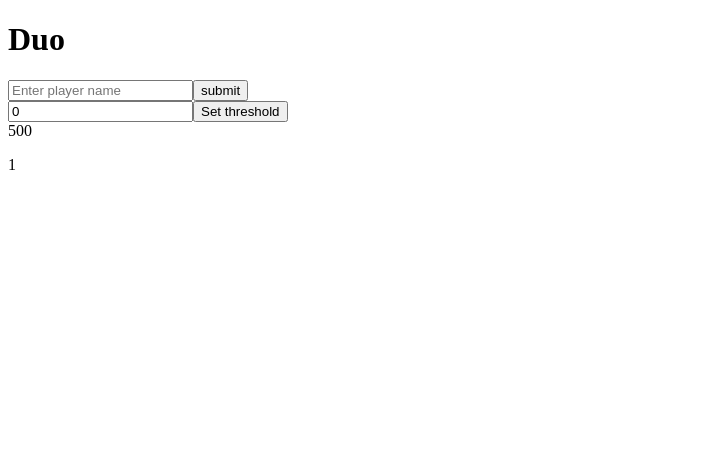
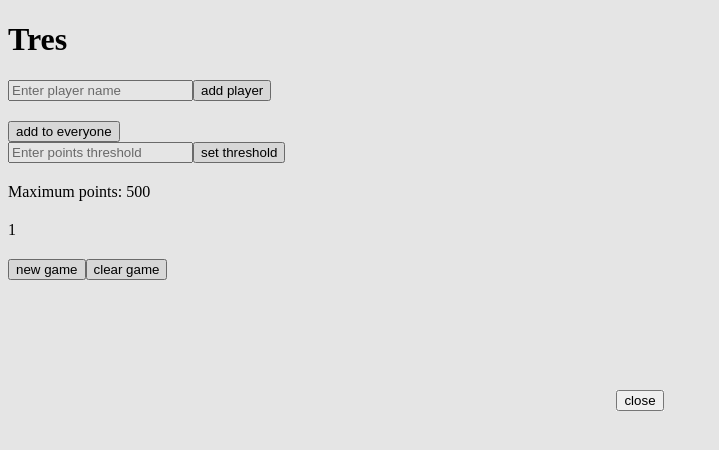
Before and after one commit to Dead-sea-AI/tres, a Vue app: page / in a window 1280 px wide. Shown: the top 450 px of the page, without its empty margins (0-719 px from the left). Built offline with nearby package versions, Linux system fonts and the light colour scheme.

Commit message:
remodeling modal

```diff
--- a/src/assets/main.css
+++ b/src/assets/main.css
@@ -1 +1,28 @@
 /* @import './base.css'; */
+
+.setup > div {
+  padding-bottom: 20px;
+}
+
+.player {
+  display: flex;
+  align-items: baseline;
+  gap: 5px;
+}
+.modal {
+  position: fixed;
+  top: 0;
+  bottom: 0;
+  left: 0;
+  right: 0;
+  background-color: grey;
+  opacity: 0.5;
+  z-index: 10;
+}
+
+.notification {
+  position: fixed;
+  top: 10px;
+  right: 10px;
+  color: red;
+}
--- a/src/components/GameSetup.vue
+++ b/src/components/GameSetup.vue
@@ -1,6 +1,6 @@
 <template>
   <div class="setup">
-    <h1>Duo</h1>
+    <h1>Tres</h1>
     <div class="settings-input">
       <input
         type="text"
@@ -8,24 +8,71 @@
         @keyup.enter="addPlayer"
         v-model="newPlayer"
       />
-      <button @click="addPlayer">submit</button>
+      <button @click="addPlayer">add player</button>
     </div>
     <div v-for="(player, index) in players" :key="player.id">
-      <div>{{ player.name }} {{ player.score }}</div>
-      <button @click="removePlayer(index)">remove player</button>
-      <button @click="editScore(index)">Edit score</button>
+      <div class="player">
+        <div>{{ player.name }}:</div>
+        <div v-if="!player.isEditing">{{ player.score }}</div>
+        <input
+          v-else
+          @keyup.enter="editingDone(player)"
+          type="number"
+          placeholder="Score"
+          v-model="player.score"
+        />
+        <input
+          v-model="additionalScore"
+          type="number"
+          placeholder="Enter score"
+          @keyup.enter="addScore(player)"
+        />
+        <button @click="addScore(player)">add score</button>
+      </div>
+      <button
+        @click="
+          removePlayer(index);
+          notify();
+        "
+      >
+        remove player
+      </button>
+      <button @click="editScore(player)">edit score</button>
     </div>
+    <button
+      @click="
+        addToAll();
+        increment();
+      "
+    >
+      add to everyone
+    </button>
     <div class="settings-input">
       <input
         v-model="amount"
         type="number"
         placeholder="Enter points threshold"
+        @keyup.enter="setMaxScore"
       />
-      <button @click="setMaxScore">Set threshold</button>
+      <button @click="setMaxScore">set threshold</button>
     </div>
-    <div>{{ maxScore }}</div>
-    <p>1</p>
+    <div>Maximum points: {{ maxScore }}</div>
+    <div>{{ round }}</div>
+    <button @click="newGame">new game</button>
+    <button @click="clearGame">clear game</button>
   </div>
+  <!-- <div v-if="showModal" class="modal">
+    <div class="window">
+      <span v-if="player.isWinner">{{ player.name }} won!</span>
+      <button @click="showModal = false">close</button>
+    </div>
+  </div> -->
+  <div v-if="notification" class="notification">
+    <span>Player deleted</span>
+  </div>
+  <ModalWindow v-if="isShownGameResult">
+    <button @click="toggleModal">close</button>
+  </ModalWindow>
 </template>
 
 <script>
@@ -35,8 +82,12 @@ export default {
       id: 0,
       newPlayer: "",
       players: [],
-      amount: 0,
+      amount: "",
       maxScore: 500,
+      round: 1,
+      additionalScore: "",
+      notification: false,
+      isShownGameResult: true,
     };
   },
   methods: {
@@ -44,8 +95,10 @@ export default {
       if (this.newPlayer.length === 0) return;
       this.players.push({
         id: this.id++,
-        name: this.newPlayer + ":",
+        name: this.newPlayer,
         score: 0,
+        isEditing: false,
+        isWinner: false,
       });
       this.newPlayer = "";
     },
@@ -54,12 +107,70 @@ export default {
       this.players.splice(index, 1);
     },
 
-    editScore(index) {
-      this.newPlayer = this.players[index].score;
+    notify() {
+      this.notification = true;
+      setInterval(() => {
+        this.notification = false;
+      }, 1500);
+    },
+
+    editScore(player) {
+      player.isEditing = true;
+    },
+    editingDone(player) {
+      player.isEditing = false;
+      if (player.score >= this.maxScore) {
+        player.isWinner = true;
+        this.showModal;
+      }
+    },
+
+    addScore(player) {
+      if (player.score + this.additionalScore < 0);
+      else if (player.score + this.additionalScore >= this.maxScore) {
+        player.score += this.additionalScore;
+        player.isWinner = true;
+        this.showModal = true;
+      } else player.score += this.additionalScore;
+      this.additionalScore = "";
     },
     setMaxScore() {
       if (this.amount <= 0) return;
       this.maxScore = this.amount;
+      this.amount = "";
+    },
+
+    increment() {
+      this.round++;
+    },
+
+    newGame() {
+      this.round = 1;
+      this.players = this.players.map((player) => {
+        player.score = 0;
+        return player;
+      });
+      // for (let i = 0; i < this.players.length; i++) {
+      //   this.players[i].score = 0;
+      // }
+    },
+
+    addToAll() {
+      this.players = this.players.map((player) => {
+        player.score += this.additionalScore;
+        return player;
+      });
+      this.additionalScore = "";
+    },
+
+    clearGame() {
+      this.players = [];
+      this.maxScore = 500;
+      this.round = 1;
+    },
+
+    toggleModal() {
+      this.isShownGameResult = !this.isShownGameResult;
     },
   },
 };
--- /dev/null
+++ b/src/components/ModalWindow.vue
@@ -0,0 +1,30 @@
+<template>
+  <div class="modal-wrapper">
+    <div class="modal-content">
+      <slot />
+    </div>
+  </div>
+</template>
+
+<script>
+export default {};
+</script>
+
+<style>
+.modal-wrapper {
+  display: grid;
+  justify-items: center;
+  align-items: center;
+  position: fixed;
+  top: 0;
+  bottom: 0;
+  left: 0;
+  right: 0;
+  background-color: rgba(0, 0, 0, 0.1);
+  z-index: 10;
+}
+
+.modal-content {
+  background-color: #fff;
+}
+</style>
--- a/src/main.js
+++ b/src/main.js
@@ -4,8 +4,10 @@ import router from "./router";
 
 import "@/assets/main.css";
 import VueFeather from "vue-feather";
+import ModalWindow from "@/components/ModalWindow.vue";
 const app = createApp(App);
 
 app.use(router);
 app.component(VueFeather.name, VueFeather);
+app.component("ModalWindow", ModalWindow);
 app.mount("#app");
```
